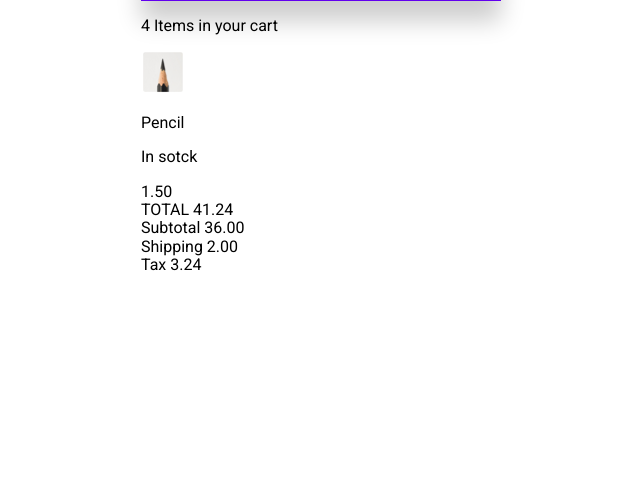
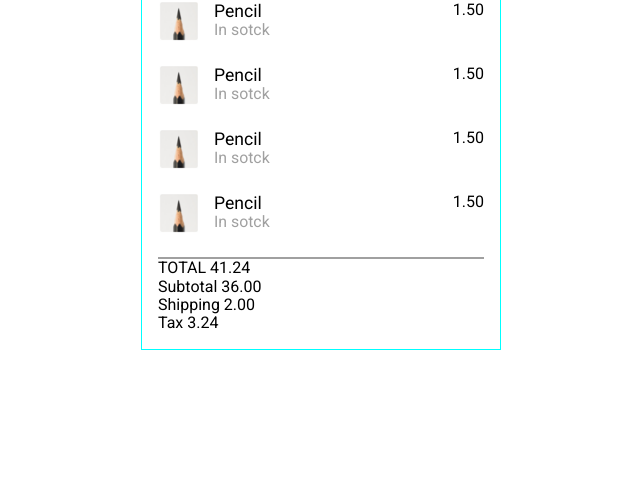
Before and after one commit to PlatziMaster/challenge-CSS-07, a plain HTML site: page index.html in a window 1280 px wide. Shown: the part 308-800 px from the top of the page, without its empty margins (319-959 px from the left). Drawn offline with Linux system fonts and the light colour scheme.

Commit message:
Styled a cart__list

```diff
--- a/css/style.css
+++ b/css/style.css
@@ -4,6 +4,7 @@
   --purple: #6200ee;
   --dark_purple: #4c00d5;
   --ligth_purple: #9e4bff;
+  --text_secondar: #a0a0a0
 }
 
 body {
@@ -106,3 +107,70 @@ body {
   background-image: url(../assets/menu-vertical.png);
   background-size: 100%;
 }
+
+.cart {
+  border: 1px solid aqua;
+
+  padding-left: 16px;
+  padding-right: 16px;
+  padding-top: 16px;
+  padding-bottom: 16px;
+}
+
+.cart > p {
+  /* border: 1px solid firebrick; */
+  margin-top: .5em;
+  margin-bottom: 2em;
+}
+
+.cart__list {
+  /* border: 1px solid slateblue; */
+  border-bottom: 2px solid var(--text_secondar);
+}
+
+.item {
+  /* border: 1px solid red; */
+
+  margin-bottom: 1.5em;
+  display: flex;
+  justify-content: space-between;
+}
+
+.item__info {
+  /* border: 1px solid teal; */
+
+  display: flex;
+}
+
+.item__img {
+  /* border: 1px solid black; */
+
+  max-width: 40px;
+  max-height: 40px;
+}
+
+.item__img img {
+  /* border: 1px solid lawngreen; */
+
+  width: 100%;
+  height: 100%;
+}
+
+.item__texts {
+  /* border: 1px solid navy; */
+  margin-left: 16px;
+  font-size: 1.1em;
+}
+.item__text {
+  /* border: 1px solid yellowgreen; */
+  margin: 0;
+
+}
+.item__text--secondary {
+  /* border: 1px solid royalblue; */
+  color: var(--text_secondar);
+  font-size: .9em;
+}
+.item__price {
+  /* border: 1px solid brown; */
+}
--- a/index.html
+++ b/index.html
@@ -34,15 +34,53 @@
           </nav>
         </nav>
       </header>
-      <section id="cart">
+      <section id="cart" class="cart">
         <p>4 Items in your cart</p>
         <div class="cart__list">
           <div class="item">
             <div class="item__info">
-              <img src="./assets/pencil.png" alt="Image item">
+              <div class="item__img">
+                <img src="./assets/pencil.png" alt="Image item">
+              </div>
               <div class="item__texts">
-                <p class="item__name">Pencil</p>
-                <p class="item__share">In sotck</p>
+                <p class="item__text">Pencil</p>
+                <p class="item__text item__text--secondary">In sotck</p>
+              </div>
+            </div>
+            <span class="item__price">1.50</span>
+          </div>
+          <div class="item">
+            <div class="item__info">
+              <div class="item__img">
+                <img src="./assets/pencil.png" alt="Image item">
+              </div>
+              <div class="item__texts">
+                <p class="item__text">Pencil</p>
+                <p class="item__text item__text--secondary">In sotck</p>
+              </div>
+            </div>
+            <span class="item__price">1.50</span>
+          </div>
+          <div class="item">
+            <div class="item__info">
+              <div class="item__img">
+                <img src="./assets/pencil.png" alt="Image item">
+              </div>
+              <div class="item__texts">
+                <p class="item__text">Pencil</p>
+                <p class="item__text item__text--secondary">In sotck</p>
+              </div>
+            </div>
+            <span class="item__price">1.50</span>
+          </div>
+          <div class="item">
+            <div class="item__info">
+              <div class="item__img">
+                <img src="./assets/pencil.png" alt="Image item">
+              </div>
+              <div class="item__texts">
+                <p class="item__text">Pencil</p>
+                <p class="item__text item__text--secondary">In sotck</p>
               </div>
             </div>
             <span class="item__price">1.50</span>
```
